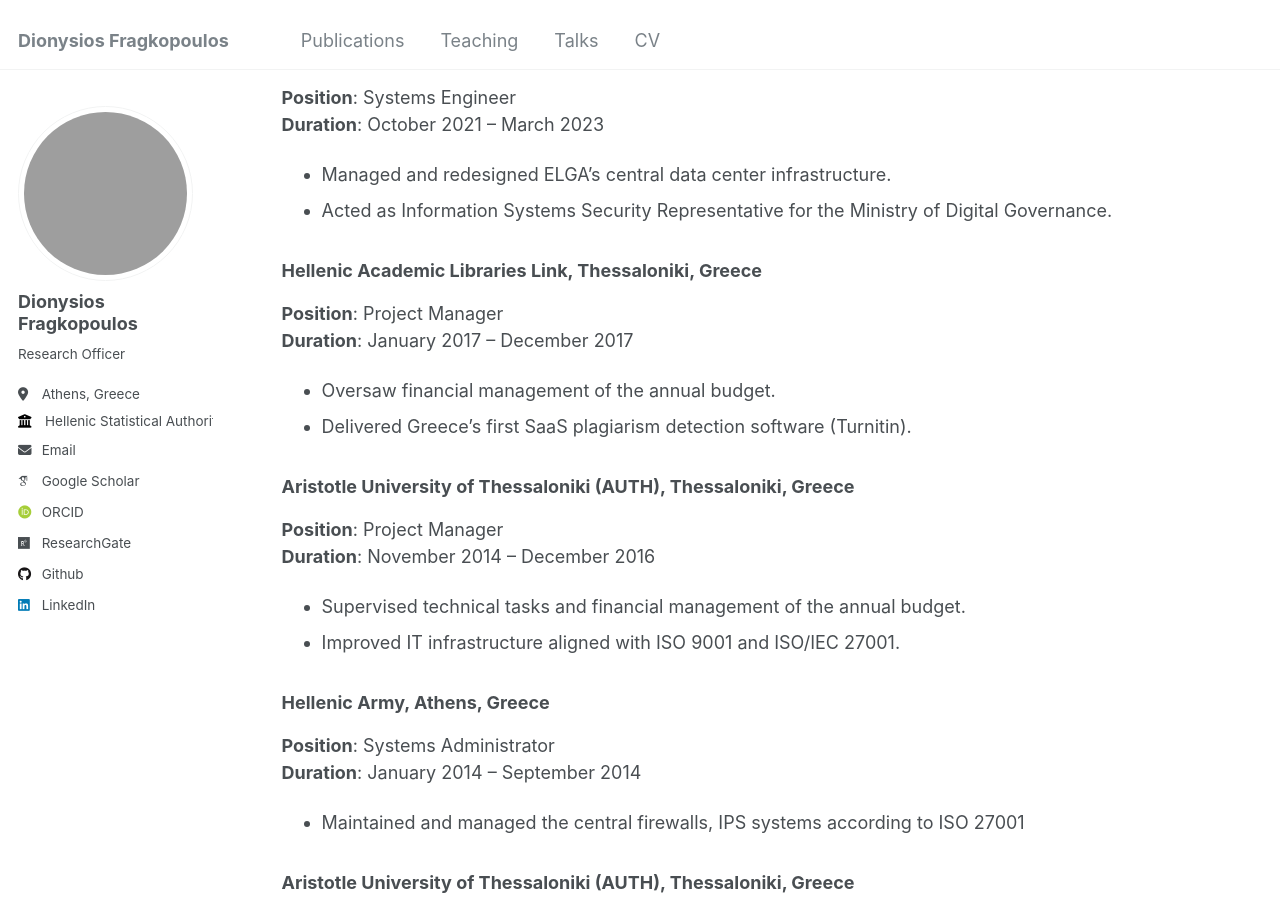
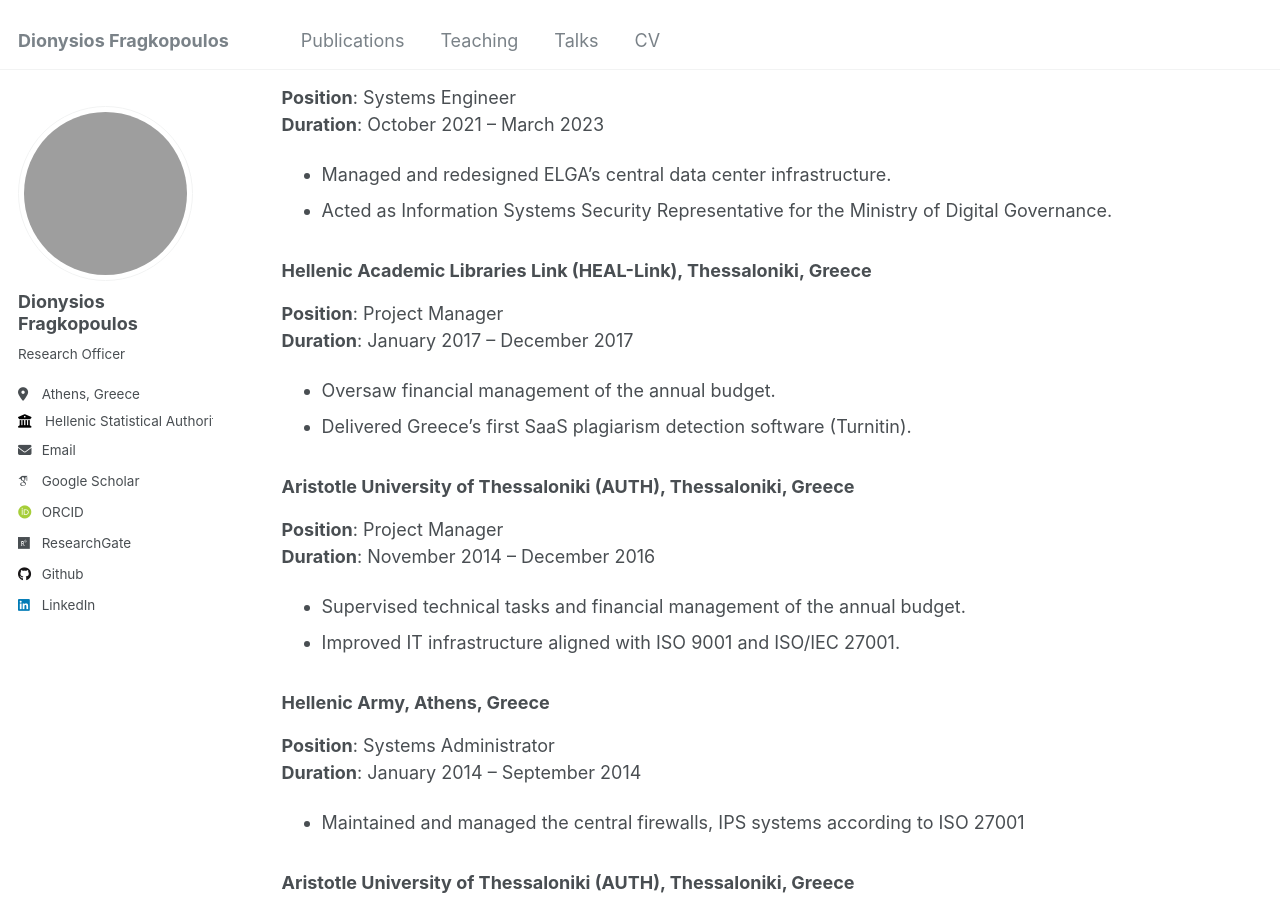
Before and after one commit to dfragos/dfragos.github.io, a Jekyll site: the page built from _pages/cv.md, in a window 1280 px wide and 900 px high, scrolled down 1242 px. Built offline with Jekyll 4.4.1, drawn with Linux system fonts in a browser that asks for light colours; some web fonts are replaced; grey boxes are pictures that could not be loaded.

Commit message:
fix Heal link CV entry

```diff
--- a/_pages/cv.md
+++ b/_pages/cv.md
@@ -46,7 +46,7 @@ Thesis: Development of a Virtual Telecommunications Laboratory.
 - Managed and redesigned ELGA's central data center infrastructure.
 - Acted as Information Systems Security Representative for the Ministry of Digital Governance.
 
-### Hellenic Academic Libraries Link, Thessaloniki, Greece
+### Hellenic Academic Libraries Link (HEAL-Link), Thessaloniki, Greece
 **Position**: Project Manager
 **Duration**: January 2017 – December 2017
 - Oversaw financial management of the annual budget.
```
